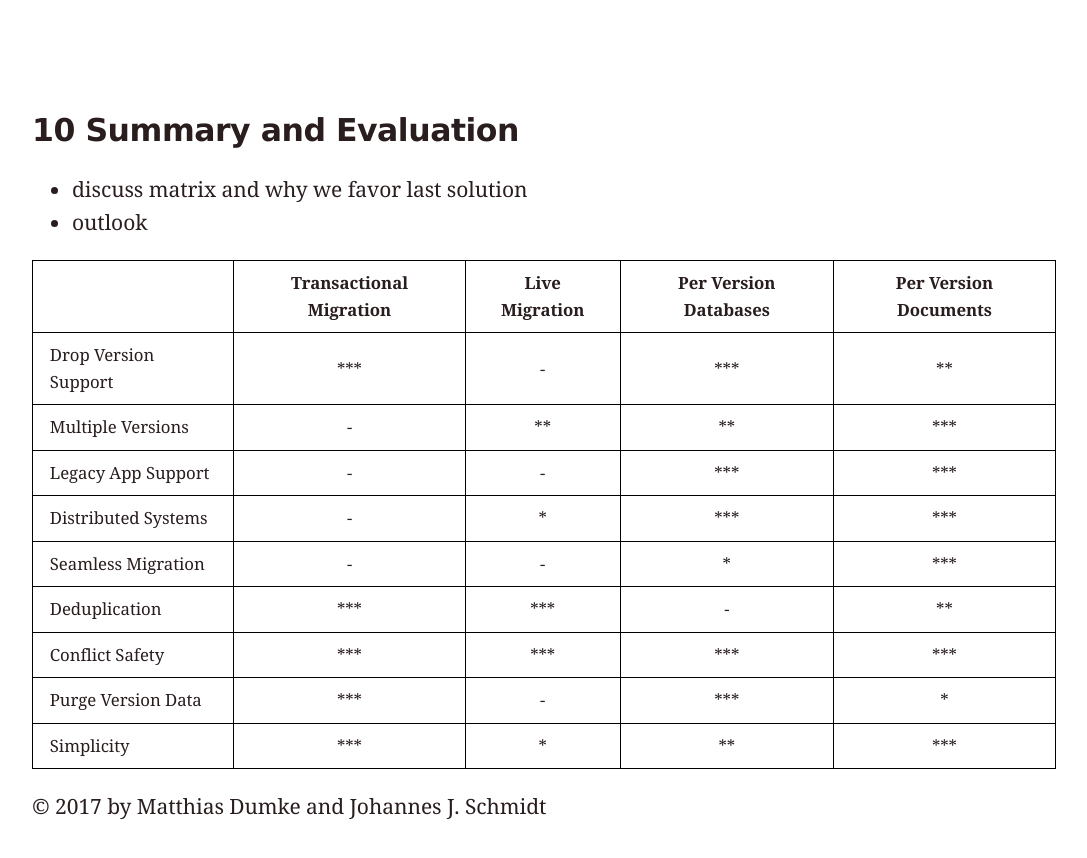
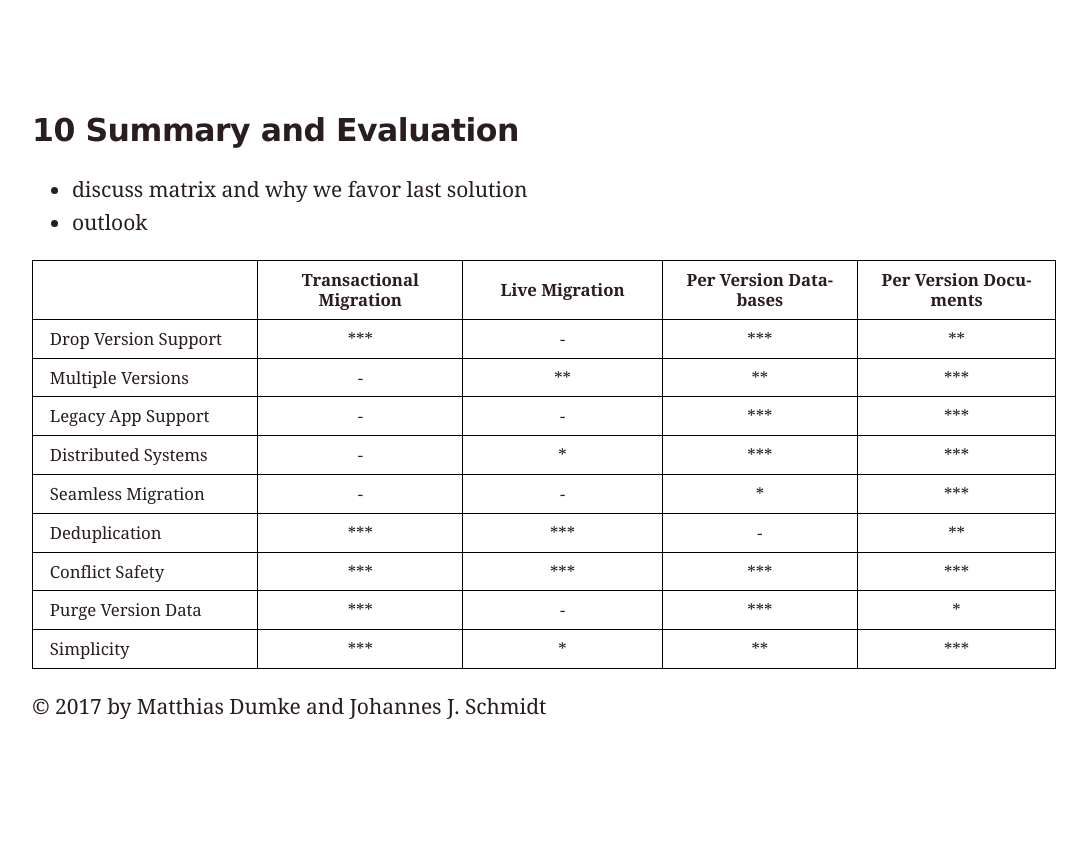
Before and after one commit to jo/sync-tank, a Jekyll site: the page built from migrations.md, in a window 1280 px wide and 900 px high, scrolled down 17738 px. Shown: the top 858 px of the window, without its empty margins (96-1183 px from the left). Built offline with Jekyll 4.4.1, drawn with Linux system fonts in a browser that asks for light colours; our own code applies the rules of GitHub Pages for plain Markdown files; after the commit the page ends 18538 px from its top, so only the background shows below that.

Commit message:
responsive table

```diff
--- a/_layouts/default.html
+++ b/_layouts/default.html
@@ -63,11 +63,12 @@
     font-size: 0.8em;
     border: 1px solid black;
     border-collapse: collapse;
-    overflow: auto;
   }
   td, th {
     border: 1px solid black;
     padding: 1ex 1em;
+    width: 20vw;
+    line-height: 1.18;
   }
   @media (max-width: 1024px) {
     body {
@@ -81,8 +82,8 @@
     img {
       max-width: 94vw;
     }
-    table {
-      max-width: 94vw;
+    td, th {
+      padding: 0.3ex 0.1em;
     }
   }
 </style>
--- a/migrations.md
+++ b/migrations.md
@@ -269,17 +269,17 @@
 - discuss matrix and why we favor last solution
 - outlook
 
-|                      | Transactional Migration | Live Migration | Per Version Databases | Per Version Documents |
-| -------------------- | :---------------------: | :------------: | :-------------------: | :-------------------: |
-| Drop Version Support | ***                     | -              | ***                   | **                    |
-| Multiple Versions    | -                       | **             | **                    | ***                   |
-| Legacy App Support   | -                       | -              | ***                   | ***                   |
-| Distributed Systems  | -                       | *              | ***                   | ***                   |
-| Seamless Migration   | -                       | -              | *                     | ***                   |
-| Deduplication        | ***                     | ***            | -                     | **                    |
-| Conflict Safety      | ***                     | ***            | ***                   | ***                   |
-| Purge Version Data   | ***                     | -              | ***                   | *                     |
-| Simplicity           | ***                     | *              | **                    | ***                   |
+|                      | Trans&shy;actional Migra&shy;tion | Live Migra&shy;tion | Per Ver&shy;sion Data&shy;bases | Per Ver&shy;sion Docu&shy;ments |
+| -------------------- | :-------------------------------: | :-----------------: | :-----------------------------: | :-----------------------------: |
+| Drop Version Support | ***                               | -                   | ***                             | **                              |
+| Multiple Versions    | -                                 | **                  | **                              | ***                             |
+| Legacy App Support   | -                                 | -                   | ***                             | ***                             |
+| Distributed Systems  | -                                 | *                   | ***                             | ***                             |
+| Seamless Migration   | -                                 | -                   | *                               | ***                             |
+| Deduplication        | ***                               | ***                 | -                               | **                              |
+| Conflict Safety      | ***                               | ***                 | ***                             | ***                             |
+| Purge Version Data   | ***                               | -                   | ***                             | *                               |
+| Simplicity           | ***                               | *                   | **                              | ***                             |
 
 
 © 2017 by Matthias Dumke and Johannes J. Schmidt
```
